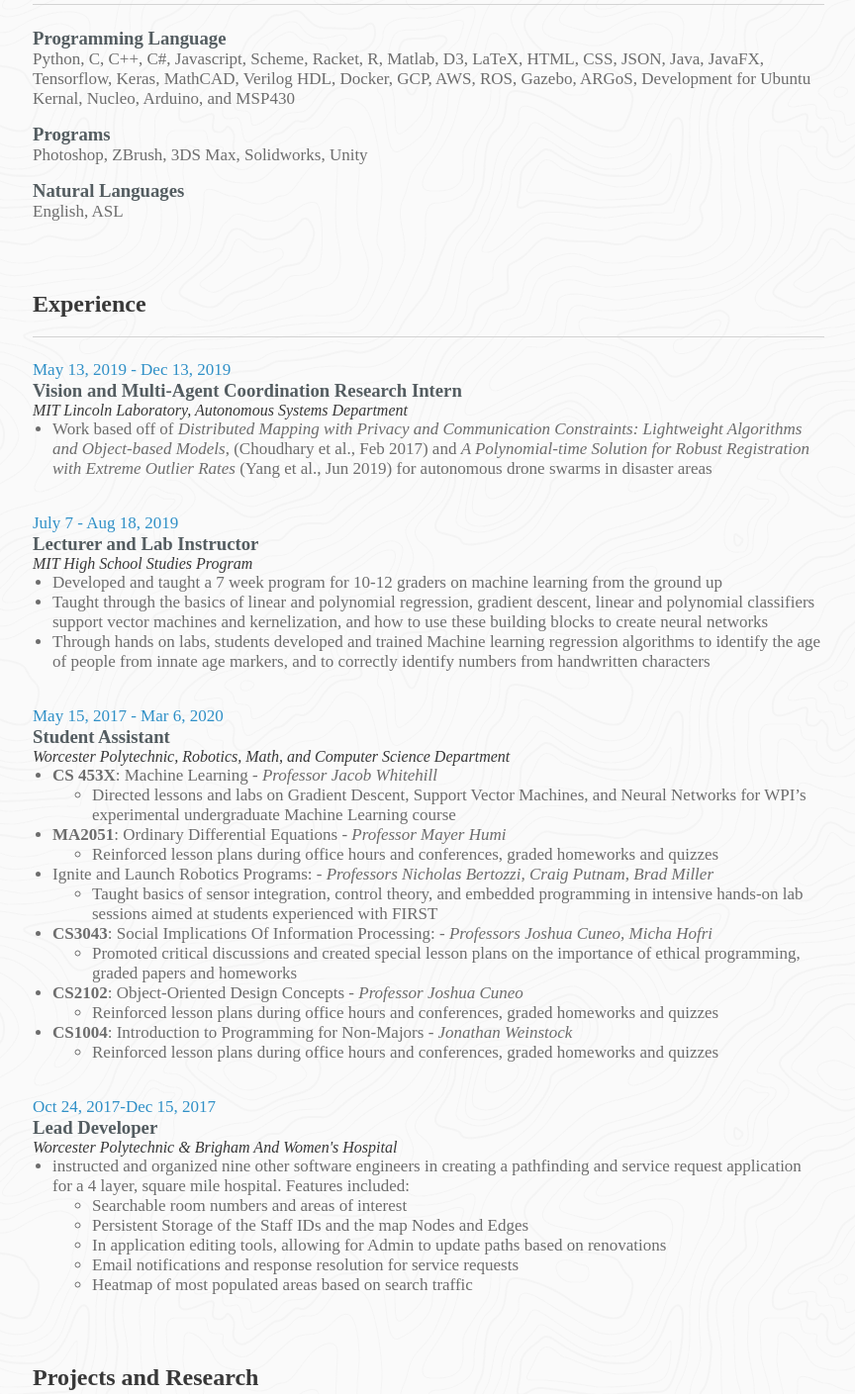
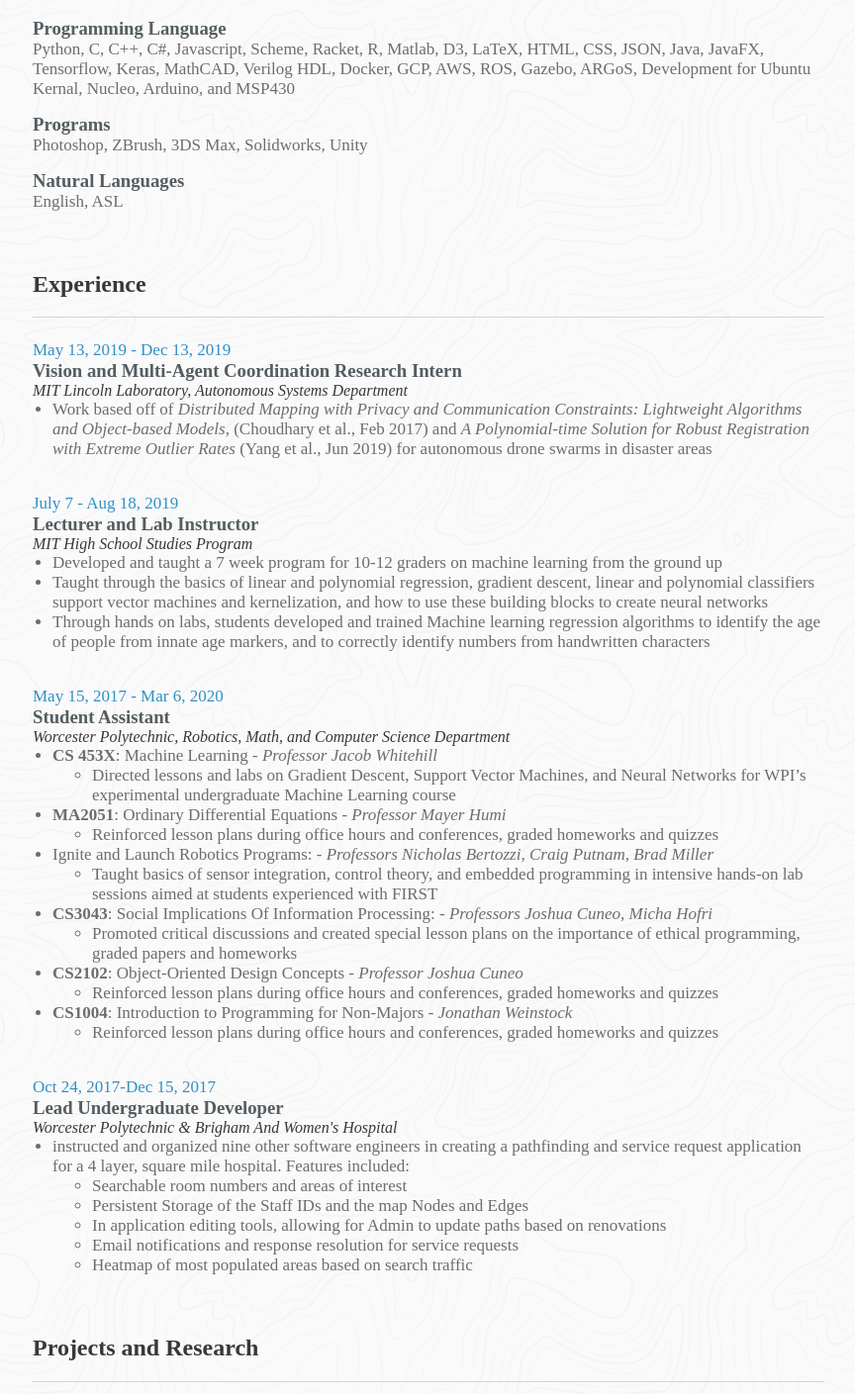
Before and after one commit to cabincabin/Dembski_Website, a plain HTML site: page cv.html in a window 1280 px wide. Shown: the part 414-1823 px from the top of the page at 99% size, without its empty margins (207-1071 px from the left). Drawn offline with Linux system fonts and the light colour scheme.

Commit message:
Update cv.html

```diff
--- a/cv.html
+++ b/cv.html
@@ -29,7 +29,7 @@
         <p class="title no-padding"><i>Bachelor of Science, Double Major in Robotics Engineering and Computer Science</i></p>
         <p class="disc myGrey no-padding smallfont">Graduation with High Distinction, Dean's List, 3.95 GPA</p>
 
-    <h2 style="padding-top: 50px">Skills & Expertise</h2>
+    <h2 style="padding-top: 40px">Skills & Expertise</h2>
     <hr>
 <!--        <p class="year myGrey smallfont" style="margin:0px;padding-top: 15px">2016-2020</p>-->
         <h3 class="c2 no-padding" style="margin:0px;padding-top: 15px">Programming Language</h3>
@@ -42,7 +42,7 @@
         <p class="disc myGrey no-padding smallfont" >English, ASL</p>
 
 
-    <h2 style="padding-top: 50px">Experience</h2>
+    <h2 style="padding-top: 40px">Experience</h2>
     <hr>
 
         <p class="year myGrey smallfont" style="margin:0px;padding-top: 15px">May 13, 2019 - Dec 13, 2019</p>
@@ -90,7 +90,7 @@
 
 
         <p class="year myGrey smallfont" style="margin:0px;padding-top: 35px">Oct 24, 2017-Dec 15, 2017</p>
-        <h3 class="c2 no-padding">Lead Developer</h3>
+        <h3 class="c2 no-padding">Lead Undergraduate Developer</h3>
         <p class="title no-padding"><i>Worcester Polytechnic & Brigham And Women's Hospital</i></p>
         <ul class="disc myGrey no-padding smallfont" style="padding-left: 20px">
             <li>instructed and organized nine other software engineers in creating a pathfinding and service request application for a 4 layer, square mile hospital. Features included:</li>
@@ -107,7 +107,7 @@
 
 
 
-    <h2 style="padding-top: 50px">Projects and Research</h2>
+    <h2 style="padding-top: 40px">Projects and Research</h2>
     <hr>
 
 
@@ -190,7 +190,7 @@
             <li>Able to implement a packet protocol system to communicate to an external Master through Bluetooth, so that we could tell which rod needed replenishing</li>
         </ul>
 
-    <h2 style="padding-top: 50px">Related Coursework</h2>
+    <h2 style="padding-top: 40px">Related Coursework</h2>
     <hr>
 <!--        <p class="year myGrey smallfont" style="margin:0px;padding-top: 15px">2016-2020</p>-->
         <h3 class="c2 no-padding" style="margin:0px;padding-top: 15px">Undergraduate</h3>
```
